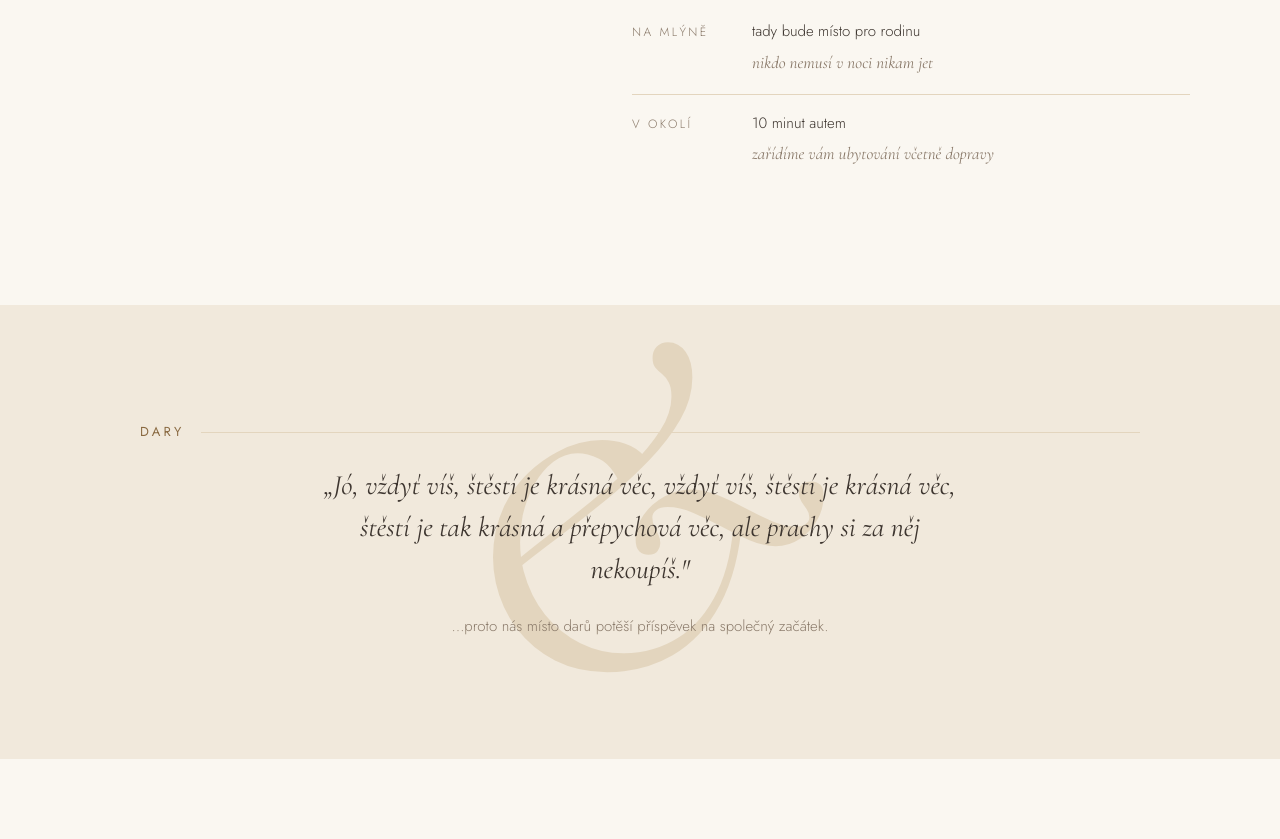
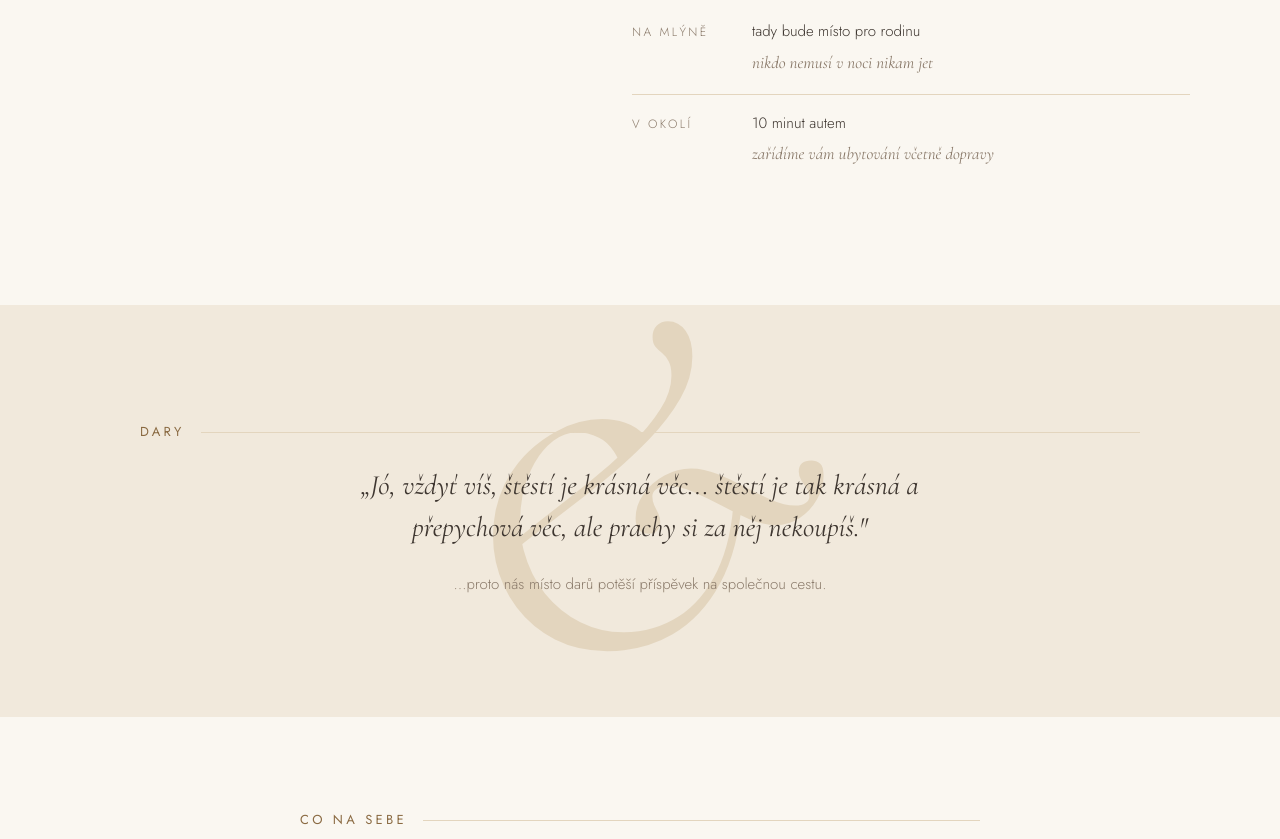
Before and after one commit to Martyno-web/svatba-web, a plain HTML site: page index.html in a window 1280 px wide. Shown: the part 2792-3631 px from the top of the page. Drawn offline with nearby package versions, Linux system fonts and the light colour scheme.

Commit message:
Update index.html

```diff
--- a/index.html
+++ b/index.html
@@ -130,9 +130,9 @@
       <h2 class="chapter-label">Dary</h2>
       <span class="mezihra-amp" aria-hidden="true">&amp;</span>
       <blockquote class="mezihra-quote">
-        <p>„Jó, vždyť víš, štěstí je krásná věc, vždyť víš, štěstí je krásná věc, štěstí je tak krásná a přepychová věc, ale prachy si za něj nekoupíš."</p>
+        <p>„Jó, vždyť víš, štěstí je krásná věc... štěstí je tak krásná a přepychová věc, ale prachy si za něj nekoupíš."</p>
       </blockquote>
-      <p class="mezihra-note">…proto nás místo darů potěší příspěvek na společný začátek.</p>
+      <p class="mezihra-note">…proto nás místo darů potěší příspěvek na společnou cestu.</p>
       </div>
     </section>
 
```
